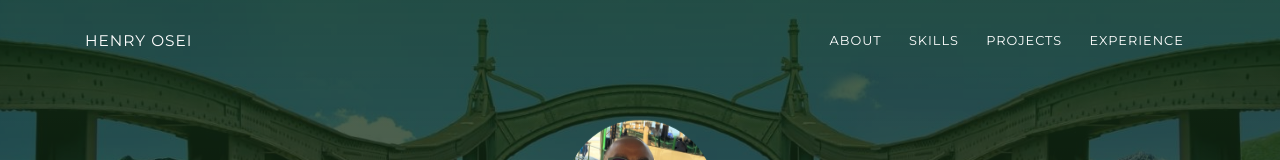
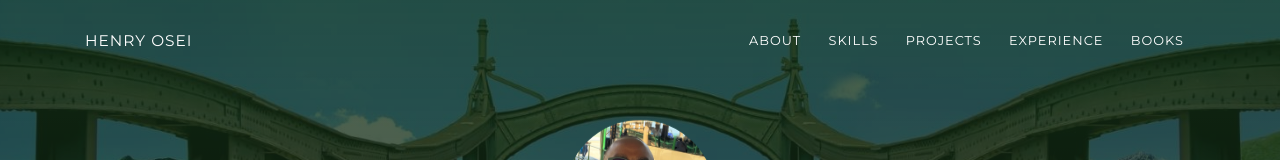
Before and after one commit to henryosei/henryosei.github.io, a plain HTML site: page index.html in a window 1280 px wide. Shown: the top 160 px of the page. Drawn offline with Linux system fonts and the light colour scheme.

```diff
--- a/index.html
+++ b/index.html
@@ -37,6 +37,7 @@
                         <li class="nav-item"><a class="nav-link smooth-scroll" href="#skill">Skills</a></li>
                         <li class="nav-item"><a class="nav-link smooth-scroll" href="#projects">Projects</a></li>
                         <li class="nav-item"><a class="nav-link smooth-scroll" href="#experience">Experience</a></li>
+                        <li class="nav-item"><a class="nav-link smooth-scroll" href="#experience">Books</a></li>
                         <!--<li class="nav-item"><a class="nav-link smooth-scroll" href="#contact">Contact</a></li>-->
                     </ul>
                 </div>
```
